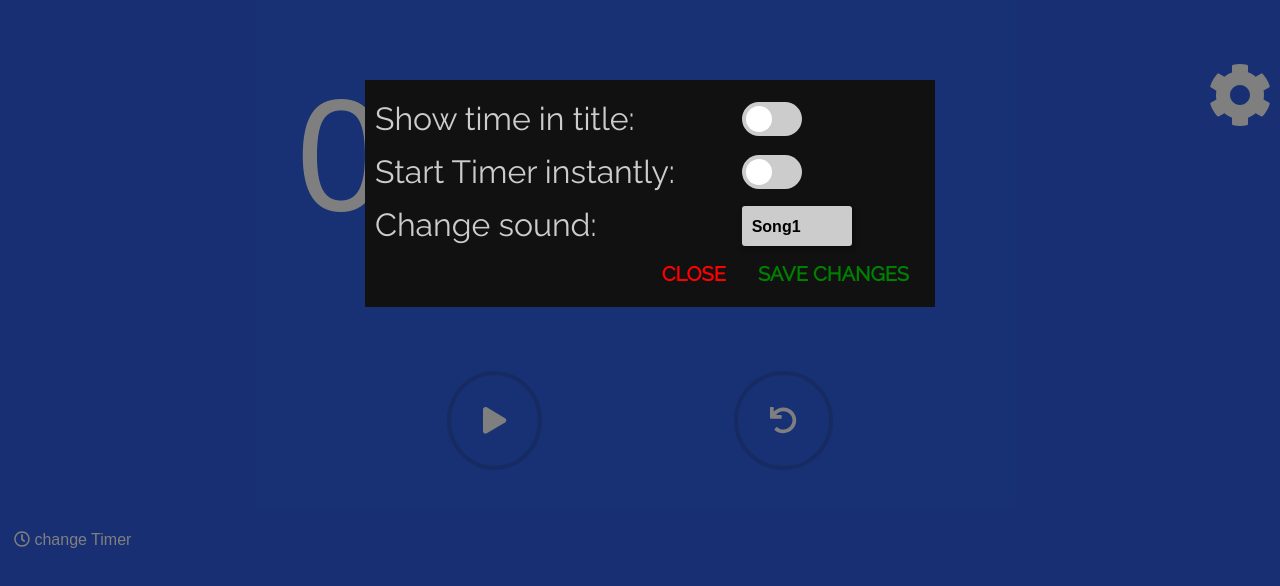
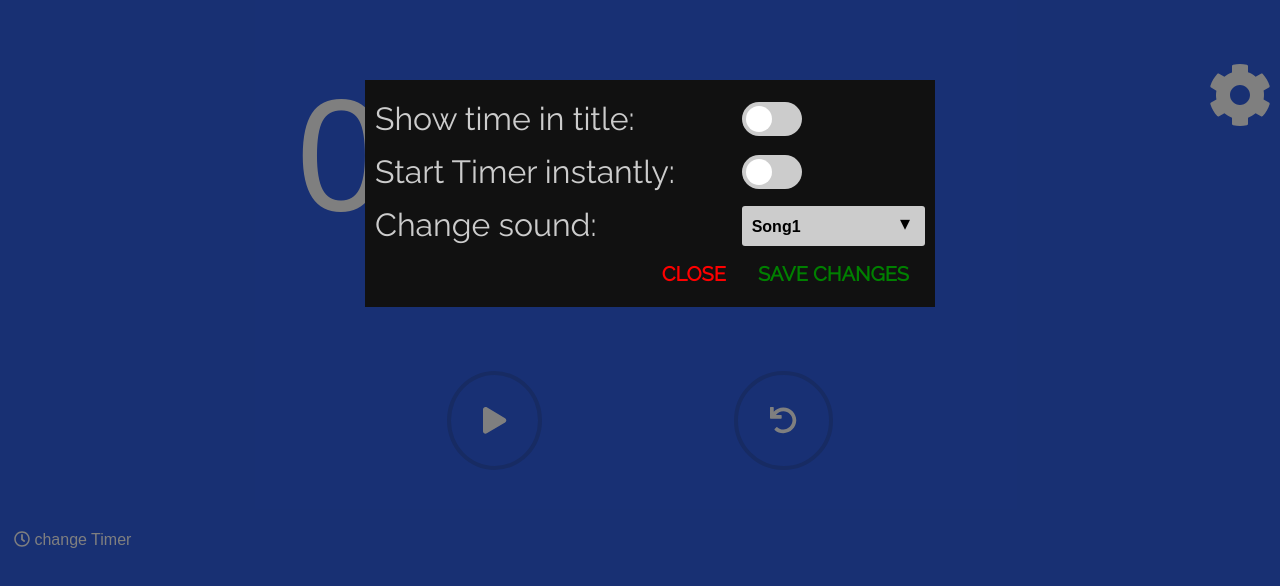
Before and after one commit to leitnerdominik/CountdownApp, a React app: page / in a window 1280 px wide. Both pictures are taken after a click on the icon 1240 px from the left and 95 px from the top of the page. Shown: the top 586 px of the page. Built offline with nearby package versions, Linux system fonts and the light colour scheme.

Commit message:
fixed dropdown in settings

```diff
--- a/src/components/Settings/SettingsPanel/SettingsPanel.css
+++ b/src/components/Settings/SettingsPanel/SettingsPanel.css
@@ -10,7 +10,6 @@
         "settingsText2 settings2"
         "settingsText3 settings3"
         "footer footer";
-
 
     padding: 20px 10px;
     font-family: 'Raleway', sans-serif;
--- a/src/components/UI/Dropdown/Dropdown.css
+++ b/src/components/UI/Dropdown/Dropdown.css
@@ -1,5 +1,5 @@
 .SelectContainer {
-    width: 60%;
+    width: 100%;
 }
 
 .SelectDropDown {
@@ -15,7 +15,6 @@
     font-size: 16px;
     padding-left: 10px;
     outline: none;
-    box-shadow: 2px 2px 5px 1px rgba(0, 0, 0, 0.3);
     border-radius: 3px;
     cursor: pointer;
 }
@@ -34,11 +33,11 @@
 
 .SelectContainer::before {
     font-family: fontello;
-    content: "\f107";
+    content: "\25be";
     font-size: 20px;
-    color: green;
+    color: black;
     position: absolute;
-    right: 0;
-    top: 0;
+    right: 15px;
+    top: 5px;
     pointer-events: none;
 };
--- a/src/components/UI/Dropdown/Dropdown.js
+++ b/src/components/UI/Dropdown/Dropdown.js
@@ -3,6 +3,7 @@ import React from 'react';
 import './Dropdown.css';
 
 const dropDown = props => (
+    <div style={{position: 'relative'}}>
         <div className="SelectContainer">
             <select className="SelectDropDown">
             {props.options.map((option, index) => {
@@ -12,6 +13,7 @@ const dropDown = props => (
             })}
             </select>
         </div>
+    </div>
 );
 
 export default dropDown;
```
Lines whose indentation alone changed are shown as unchanged.
